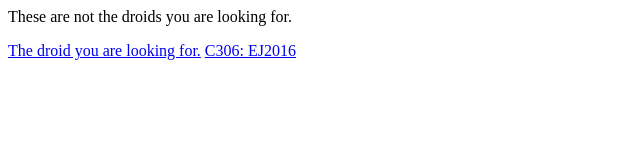
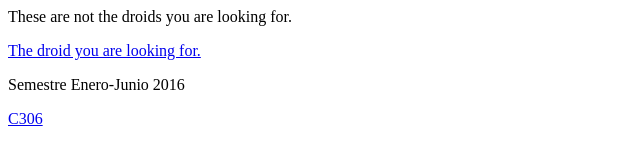
Before and after one commit to luciaadame/2016EJ, a plain HTML site: page index.html in a window 1280 px wide. Shown: the whole page, without its empty margins (0-640 px from the left). Drawn offline with Linux system fonts and the light colour scheme.

Commit message:
add more

```diff
--- a/index.html
+++ b/index.html
@@ -6,6 +6,7 @@
 <bodyd>
 <p>These are not the droids you are looking for. </p>
 <a href="https://sites.google.com/site/luciaadamev/">The droid you are looking for.</a>
-<a href="http://luciaadame.github.io/C306.html">C306: EJ2016</a>
+<p>Semestre Enero-Junio 2016</p>
+<a href="http://luciaadame.github.io/C306.html">C306</a>
 </body>
 </html>
```
